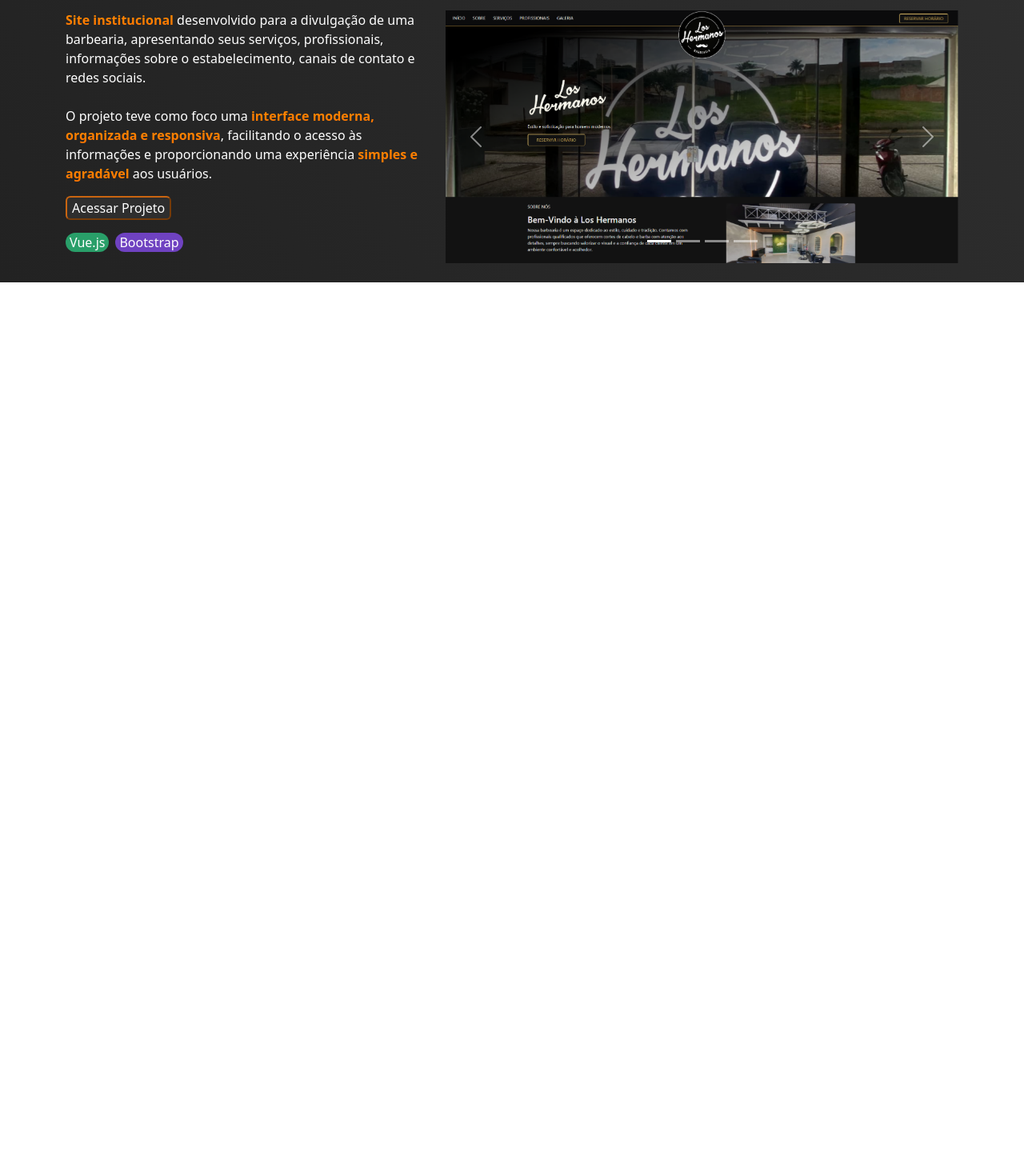
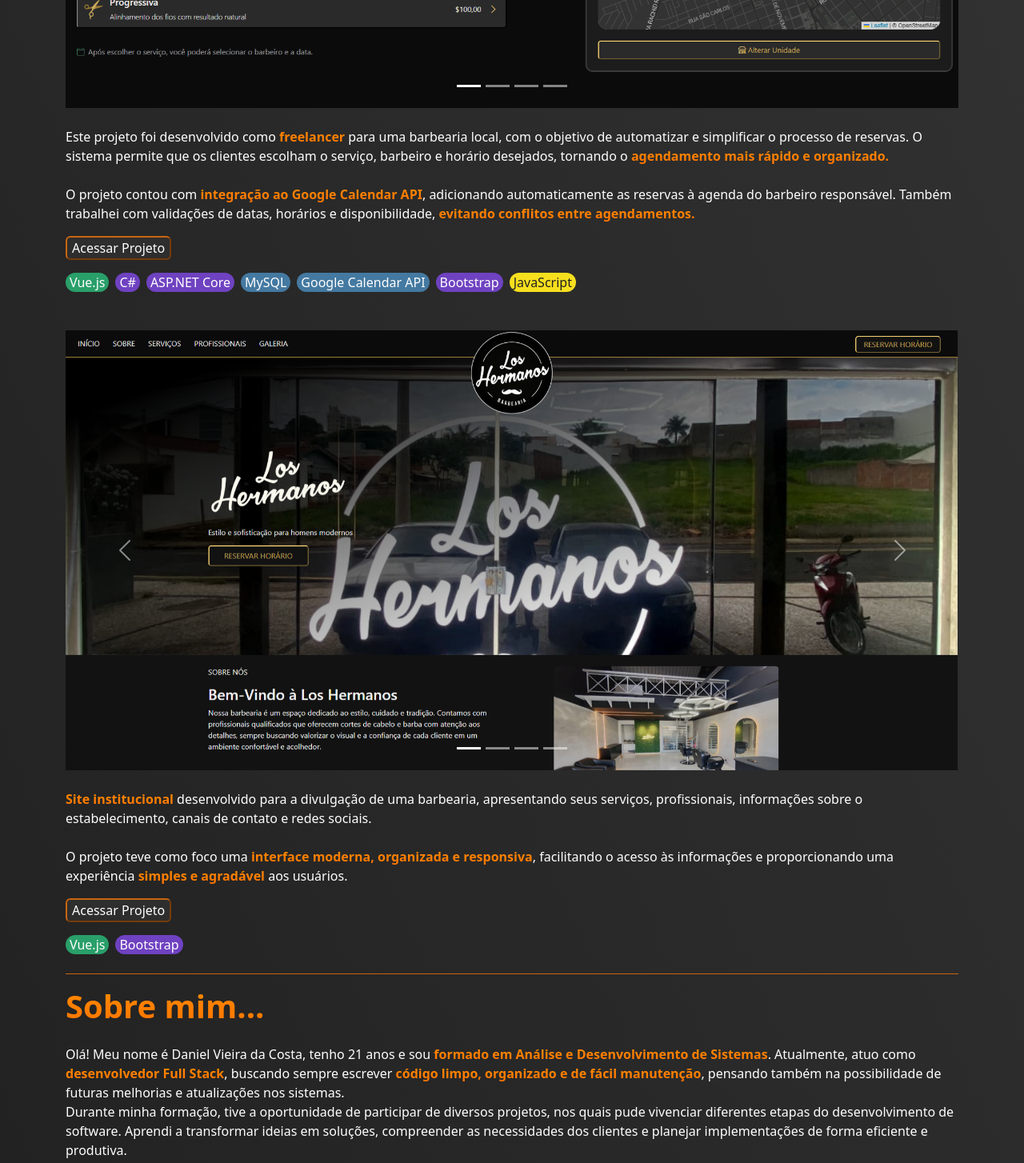
Before and after one commit to DanielVieiraCosta/Portfolio, a Vue app: page / in a window 1280 px wide. Shown: the part 1330-2784 px from the top of the page at 80% size. Before the commit the page ends 1683 px from the top, so only its background shows below. Built offline with nearby package versions, Linux system fonts and the light colour scheme.

Commit message:
Adição do Sobre mim.. e responsividade dos projetos

```diff
--- /dev/null
+++ b/src/components/AboutMe.vue
@@ -0,0 +1,21 @@
+<script setup>
+</script>
+
+<template>
+  <main class="pb-4" id="sobre">
+    <h1 class="laranja_degrade mt-3 mb-4"><b>Sobre mim...</b></h1>
+    <div>
+      <p class="text-break laranja_degrade">
+        Olá! Meu nome é Daniel Vieira da Costa, tenho 21 anos e sou <b>formado em Análise e Desenvolvimento de Sistemas</b>. Atualmente, atuo como <b>desenvolvedor Full Stack</b>,
+        buscando sempre escrever <b>código limpo, organizado e de fácil manutenção</b>, pensando também na possibilidade de futuras melhorias e atualizações nos sistemas.<br>
+
+        Durante minha formação, tive a oportunidade de participar de diversos projetos, nos quais pude vivenciar diferentes etapas do desenvolvimento de software.
+        Aprendi a transformar ideias em soluções, compreender as necessidades dos clientes e planejar implementações de forma eficiente e produtiva.<br>
+
+        Além dos conhecimentos técnicos, essas experiências me permitiram desenvolver habilidades importantes para o mercado de trabalho, como <b>trabalho em equipe,
+        organização, comunicação e cumprimento de prazos</b>, inclusive trabalhando com pessoas que inicialmente não conhecia. Essa vivência foi fundamental para minha formação
+        profissional e para me preparar para os desafios da área de desenvolvimento.
+      </p>
+    </div>
+  </main>
+</template>
--- a/src/components/Projects.vue
+++ b/src/components/Projects.vue
@@ -1,11 +1,11 @@
 <script></script>
 
 <template>
-  <main class="pb-4" id="projetos">
+  <main class="pb-4 border-bottom" id="projetos">
     <h1 class="laranja_degrade mt-3 mb-5"><b>Conheça alguns dos meus projetos</b></h1>
 
     <div class="row mb-5">
-      <div class="col-5">
+      <div class="order-2 order-xxl-1 col-xxl-5 gy-4">
         <p class="text-break laranja_degrade">
           Este projeto foi desenvolvido como <b>freelancer</b> para uma barbearia local, com o objetivo de automatizar e simplificar o processo de reservas.
           O sistema permite que os clientes escolham o serviço, barbeiro e horário desejados, tornando o <b>agendamento mais rápido e organizado.</b><br><br>
@@ -24,7 +24,7 @@
           <span class="tag_yellow rounded-4">JavaScript</span>
         </div>
       </div>
-      <div id="carouselLosHermanos" class="carousel slide col-7">
+      <div id="carouselLosHermanos" class="carousel slide order-1 col-xxl-7">
         <div class="carousel-indicators">
           <button type="button" data-bs-target="#carouselLosHermanos" data-bs-slide-to="0" class="active" aria-current="true" aria-label="Slide 1"></button>
           <button type="button" data-bs-target="#carouselLosHermanos" data-bs-slide-to="1" aria-label="Slide 2"></button>
@@ -56,7 +56,7 @@
       </div>
     </div>
     <div class="row">
-      <div class="col-5">
+      <div class="order-2 order-xxl-1 col-xxl-5 gy-4">
         <p class="text-break laranja_degrade">
           <b>Site institucional</b> desenvolvido para a divulgação de uma barbearia, apresentando seus serviços, profissionais, informações sobre o
           estabelecimento, canais de contato e redes sociais.<br><br>
@@ -70,7 +70,7 @@
           <span class="tag_purple rounded-4">Bootstrap</span>
         </div>
       </div>
-      <div id="carouselBarbershop" class="carousel slide col-7">
+      <div id="carouselBarbershop" class="carousel slide order-1 col-xxl-7">
         <div class="carousel-indicators">
           <button type="button" data-bs-target="#carouselBarbershop" data-bs-slide-to="0" class="active" aria-current="true" aria-label="Slide 1"></button>
           <button type="button" data-bs-target="#carouselBarbershop" data-bs-slide-to="1" aria-label="Slide 2"></button>
--- a/src/views/Home.vue
+++ b/src/views/Home.vue
@@ -1,4 +1,5 @@
 <script setup>
+import AboutMe from '@/components/AboutMe.vue';
 import Projects from '@/components/Projects.vue';
 import TheWelcome from '@/components/TheWelcome.vue';
 
@@ -14,7 +15,7 @@ import TheWelcome from '@/components/TheWelcome.vue';
       <div class="collapse navbar-collapse" id="navbarNavAltMarkup">
         <div class="navbar-nav d-flex ms-auto gap-2">
           <a class="nav-link" href="#projetos">Projetos</a>
-          <a class="nav-link" href="#">Sobre</a>
+          <a class="nav-link" href="#sobre">Sobre</a>
           <a class="nav-link" href="#">Contato</a>
         </div>
       </div>
@@ -23,5 +24,6 @@ import TheWelcome from '@/components/TheWelcome.vue';
   <main class="container">
     <TheWelcome />
     <Projects />
+    <AboutMe />
   </main>
 </template>
```
